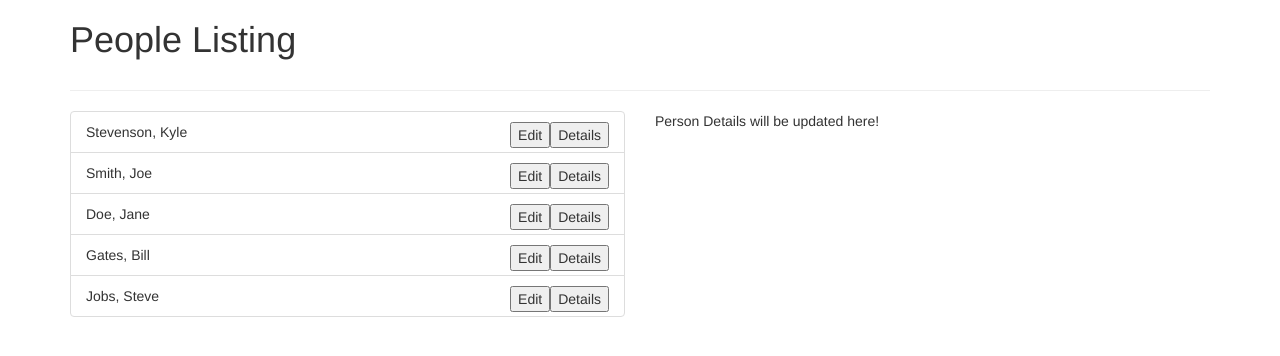
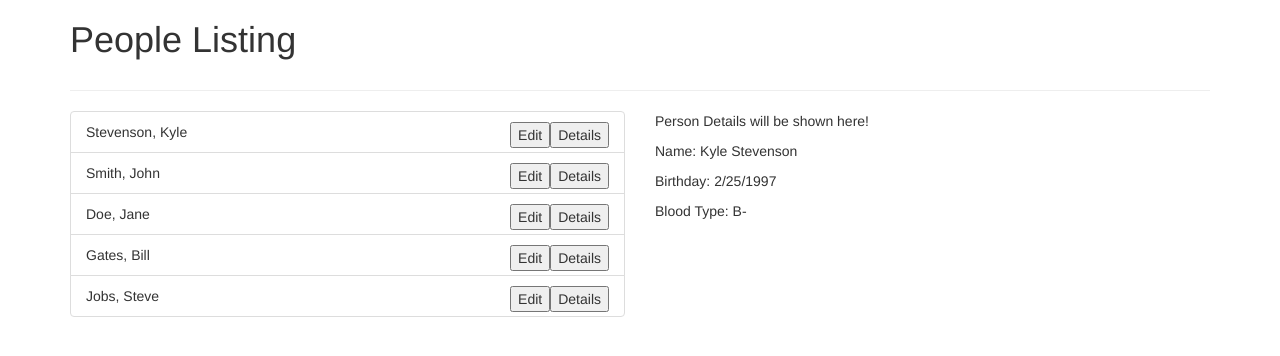
Before and after one commit to ksteve35/people-listing, a Vue app: page / in a window 1280 px wide. Shown: the top 356 px of the page. Built offline with nearby package versions, Linux system fonts and the light colour scheme.

Commit message:
Began working on implementing Details button and having it show people's details on the page.

```diff
--- a/src/App.vue
+++ b/src/App.vue
@@ -4,7 +4,7 @@
     <hr>
     <div class="row">
       <app-people :people="people"></app-people>
-      <app-person-details></app-person-details>
+      <app-person-details @displayDetails="showDetails($event)" :details="details"></app-person-details>
     </div>
   </div>
 </template>
@@ -24,7 +24,7 @@
             bloodType: "B-"
           },
           {
-            firstName: "Joe",
+            firstName: "John",
             lastName: "Smith",
             birthday: "6/29/1995",
             bloodType: "AB+"
@@ -46,8 +46,20 @@
             lastName: "Jobs",
             birthday: "2/24/1955",
             bloodType: "O-"
-          }]
+          }],
+          details: {
+            firstName: "Kyle",
+            lastName: "Stevenson",
+            birthday: "2/25/1997",
+            bloodType: "B-"
+          }
         };
+      },
+      methods: {
+        showDetails(event) {
+          this.details = event;
+          console.log(this.details);
+        }
       },
       components: {
           'app-header': Header,
--- a/src/People.vue
+++ b/src/People.vue
@@ -16,20 +16,14 @@
 
 <script>
     export default {
-        props: {
-            people: [{
-                firstName: { type: String},
-                lastName: { type: String},
-                birthday: { type: String},
-                bloodType: { type: String}
-            }]
-        },
+        props: ['people'],
         methods: {
             editPerson(index) {
-                console.log("Editing Person #" + index);
+                console.log("Editing " + this.people[index].firstName + " " + this.people[index].lastName + "\nFeature not yet implemented!");
             },
             getPersonDetails(index) {
-                console.log("Getting Person #" + index);
+                console.log("Getting " + this.people[index].firstName + " " + this.people[index].lastName);
+                this.$emit('displayDetails', this.people[index]);
             },
             personDisplayName(index) {
                 return this.people[index].lastName + ", " + this.people[index].firstName;
--- a/src/PersonDetails.vue
+++ b/src/PersonDetails.vue
@@ -1,11 +1,16 @@
 <template>
     <div class="col-xs-12 col-sm-6">
-        <p>Person Details will be updated here!</p>
+        <p>Person Details will be shown here!</p>
+        <p>Name: {{ details.firstName + " " + details.lastName }}</p>
+        <p>Birthday: {{ details.birthday }}</p>
+        <p>Blood Type: {{ details.bloodType }}</p>
     </div>
 </template>
 
 <script>
-
+    export default {
+        props: ['details']
+    }
 </script>
 
 <style>
```
